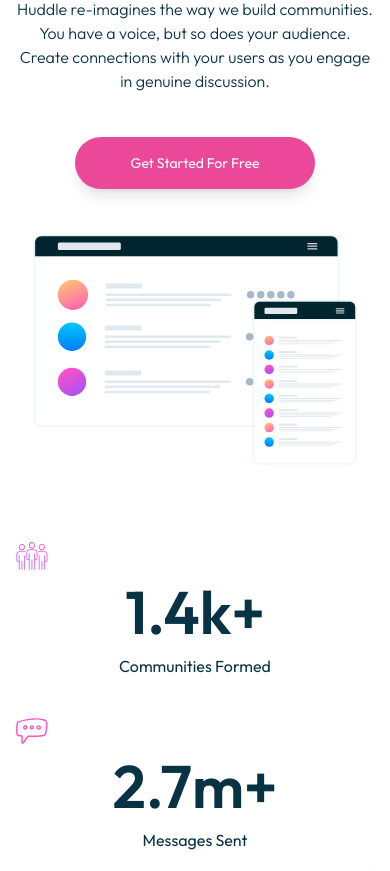
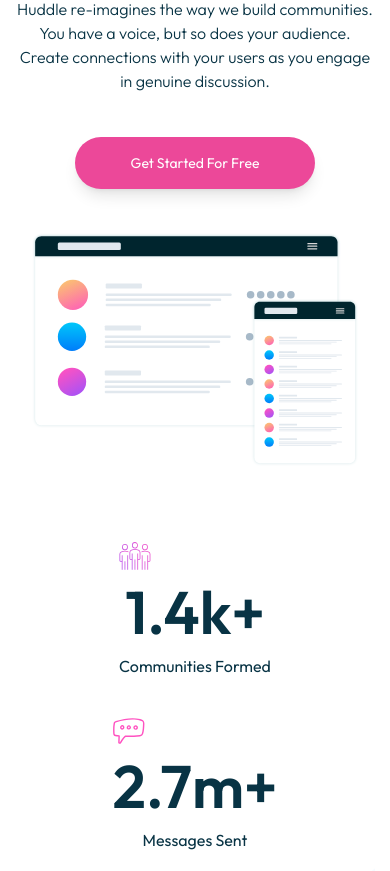
Before and after one commit to AbdulrahKh/huddle-landing-page-with-curved-sections, a website: page index.html in a window 390 px wide. Shown: the part 229-1100 px from the top of the page. Drawn offline with Linux system fonts and the light colour scheme.

Commit message:
Done assignment

```diff
--- a/index.html
+++ b/index.html
@@ -49,13 +49,13 @@
           For Free</span>
       </div>
       <img class="px-4" src="./images/screen-mockups.svg" alt="mockups">
-      <div class="flex flex-col sm:flex-row sm:justify-evenly w-full gap-10 pt-14">
-        <div class="flex flex-col justify-center items-center gap-3">
+      <div class="flex flex-col justify-center items-center sm:flex-row sm:justify-evenly w-full gap-10 pt-14">
+        <div class="flex flex-col justify-center items-center gap-3 w-fit">
           <img class="w-8 self-start" src="./images/icon-communities.svg" alt="communities">
           <span class="text-6xl">1.4k+</span>
           <span class="font-normal">Communities Formed</span>
         </div>
-        <div class="flex flex-col justify-center items-center gap-3">
+        <div class="flex flex-col justify-center items-center gap-3 w-fit">
           <img class="w-8 self-start" src="./images/icon-messages.svg" alt="Messages">
           <span class="text-6xl">2.7m+</span>
           <span class="font-normal">Messages Sent</span>
```
Also changed, not shown: src/output.css.
